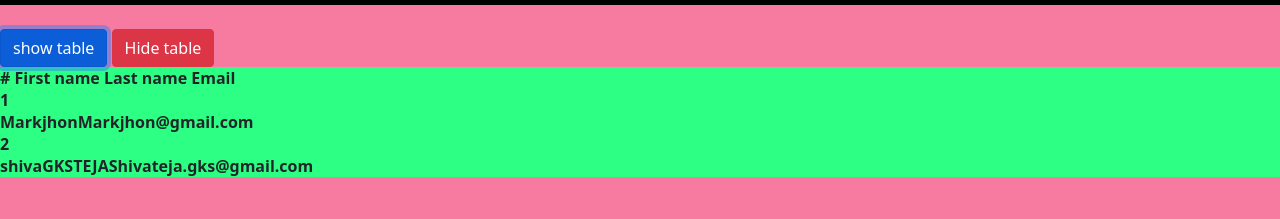
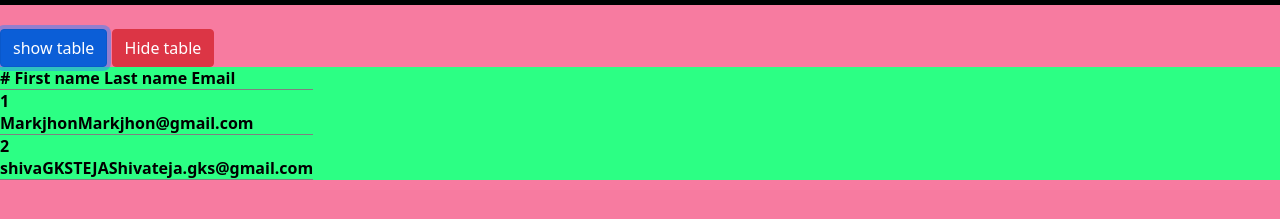
Before and after one commit to ShivaTeja-27/JavaScriptReact2022, a plain HTML site: page ShowHideTableUsingDynamicHtml.html in a window 1280 px wide. Both pictures are taken after a click on the button "show table". Shown: the part 87-306 px from the top of the page. Drawn offline with nearby package versions, Linux system fonts and the light colour scheme.

Commit message:
dynamic html table crted dom direct createElement

```diff
--- a/ShowHideTableUsingDynamicHtml.css
+++ b/ShowHideTableUsingDynamicHtml.css
@@ -10,3 +10,8 @@
     background-color: black;
 
  }
+
+ tr{
+    background-color: brown;
+    color: rgb(0, 0, 0);
+ }
--- a/ShowHideTableUsingDynamicHtml.js
+++ b/ShowHideTableUsingDynamicHtml.js
@@ -26,9 +26,7 @@ function SHOWTABLE() {
 
     var myTable = document.createElement("table");
     myTable.id = "tableID";
-    myTable.style.display = "contents";
-
-
+    myTable.style.display = "block";
 
     myDivElement.appendChild(myTable);
 
@@ -53,7 +51,7 @@ function SHOWTABLE() {
     var th = document.createElement("th");
     th.scope = "col";
     th.id = "columnID"
-    th.style.display = "contents";
+    th.style.display = "block";
 
 
     tr.appendChild(th);
@@ -154,7 +152,7 @@ function HIDETABLE() {
     let tableROW = document.getElementById("columnID");
 
 
-    if (mytablehideElement.style.display === "contents" && tableROW.style.display === "contents" ) {
+    if (mytablehideElement.style.display === "block" && tableROW.style.display === "block" ) {
 
         mytablehideElement.style.display = "none";
         tableROW.style.display = "none";
```
